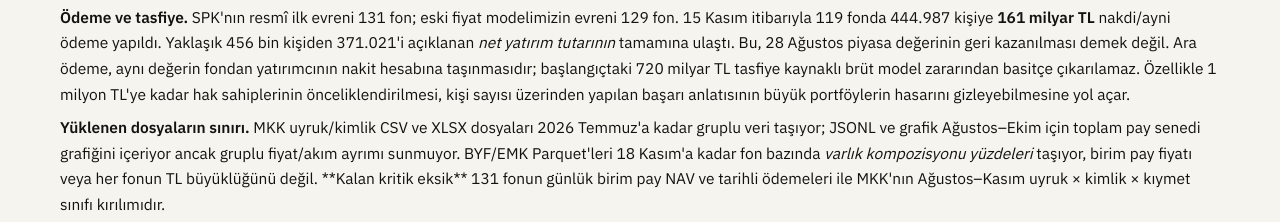
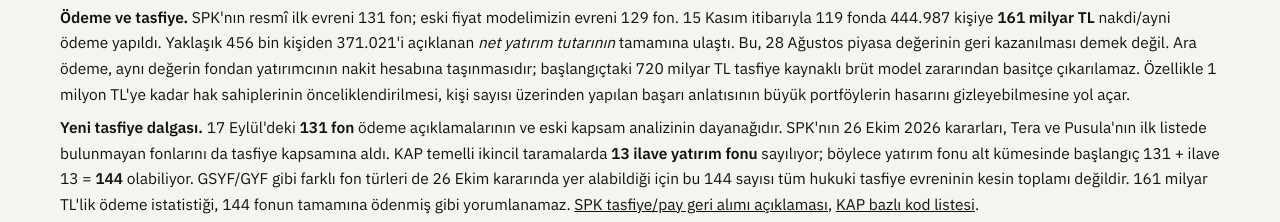
Before and after one commit to barancekim11152-bit/6-4-trilyon-tl-nereye-gitti, a plain HTML site: page index.html in a window 1280 px wide. Shown: the part 2073-2295 px from the top of the page. Drawn offline with Linux system fonts and the light colour scheme.

Commit message:
Clarify initial 131-fund versus 26 Oct additional liquidation cohorts and reconcile as-of model status

```diff
--- a/index.html
+++ b/index.html
@@ -206,6 +206,7 @@ footer{margin:46px 0 54px;font-size:12px;color:var(--ink3);border-top:1px solid
   <p style="margin:0 0 8px"><strong>Hisse senedi.</strong> Kullanıcının Bloomberg XU100 serisi 28 Ağustos 14.641,56 → 17 Kasım 11.661,00 (<strong>−%20,36</strong>); XUTUM 18.902,66 → 13.575,16 (<strong>−%28,18</strong>). 6 Kasım'a kıyasla XU100 +%1,55. Eski rapordaki MKK saklama stok değişiminden türetilen katsayılar burada fiyat betası yerine <strong>stok-duyarlılık göstergesi</strong> olarak kullanılmalıdır; net işlem akımından arındırılmış regresyon betası değildir. 18 Kasım Bloomberg PX_LAST gözlemleri 11.701,46 ve 13.620,91, tekdüze kapanış ve altın fiyatı eşleşmesi olmadığı için ana 17 Kasım hesaplamasına alınmadı.</p>
   <p style="margin:0 0 8px"><strong>Fonlar ve BES.</strong> Yüklenen 751 günlük toplam fon dosyasında YAT fonları 28 Ağustos 9,80 → 18 Kasım 7,80 trilyon TL, fark <strong>−2,00 trilyon TL</strong>. Dosyanın <em>tahmini net akım</em> sütunu aynı aralıkta <strong>−1,20 trilyon TL</strong> verir; yaklaşık −794 milyar TL kalan fiyat ve uzlaştırma artığıdır. EMK'da varlık -112 milyar TL, tahmini akım +29 milyar TL, artık −141 milyar TL. 6–17 Kasım marjinal YAT fiyat artığı +34 milyar TL, EMK -25 milyar TL modele eklenmiştir. Bunlar fon-bazlı kesin yatırımcı getirisi değildir. BYF ve emeklilik fonları başka fonları tutabildiğinden aynı maruziyeti birden fazla toplamda saymak mümkün.</p>
   <p style="margin:0 0 8px"><strong>Ödeme ve tasfiye.</strong> SPK'nın resmî ilk evreni 131 fon; eski fiyat modelimizin evreni 129 fon. 15 Kasım itibarıyla 119 fonda 444.987 kişiye <strong>161 milyar TL</strong> nakdi/ayni ödeme yapıldı. Yaklaşık 456 bin kişiden 371.021'i açıklanan <em>net yatırım tutarının</em> tamamına ulaştı. Bu, 28 Ağustos piyasa değerinin geri kazanılması demek değil. Ara ödeme, aynı değerin fondan yatırımcının nakit hesabına taşınmasıdır; başlangıçtaki 720 milyar TL tasfiye kaynaklı brüt model zararından basitçe çıkarılamaz. Özellikle 1 milyon TL'ye kadar hak sahiplerinin önceliklendirilmesi, kişi sayısı üzerinden yapılan başarı anlatısının büyük portföylerin hasarını gizleyebilmesine yol açar.</p>
+  <p style="margin:0 0 8px"><strong>Yeni tasfiye dalgası.</strong> 17 Eylül'deki <strong>131 fon</strong> ödeme açıklamalarının ve eski kapsam analizinin dayanağıdır. SPK'nın 26 Ekim 2026 kararları, Tera ve Pusula'nın ilk listede bulunmayan fonlarını da tasfiye kapsamına aldı. KAP temelli ikincil taramalarda <strong>13 ilave yatırım fonu</strong> sayılıyor; böylece yatırım fonu alt kümesinde başlangıç 131 + ilave 13 = <strong>144</strong> olabiliyor. GSYF/GYF gibi farklı fon türleri de 26 Ekim kararında yer alabildiği için bu 144 sayısı tüm hukuki tasfiye evreninin kesin toplamı değildir. 161 milyar TL'lik ödeme istatistiği, 144 fonun tamamına ödenmiş gibi yorumlanamaz. <a href="https://spk.gov.tr/data/6af9d0e68f95db0bf0bea384/Bas%C4%B1n%20Duyurusu_15112026.pdf">SPK tasfiye/pay geri alımı açıklaması</a>, <a href="https://yatirimci.ai/fon/tasfiye-edilen-fonlar">KAP bazlı kod listesi</a>.</p>
   <p style="margin:0 0 10px"><strong>Yüklenen dosyaların sınırı.</strong> MKK uyruk/kimlik CSV ve XLSX dosyaları 2026 Temmuz'a kadar gruplu veri taşıyor; JSONL ve grafik Ağustos–Ekim için toplam pay senedi grafiğini içeriyor ancak gruplu fiyat/akım ayrımı sunmuyor. BYF/EMK Parquet'leri 18 Kasım'a kadar fon bazında <em>varlık kompozisyonu yüzdeleri</em> taşıyor, birim pay fiyatı veya her fonun TL büyüklüğünü değil. **Kalan kritik eksik** 131 fonun günlük birim pay NAV ve tarihli ödemeleri ile MKK'nın Ağustos–Kasım uyruk × kimlik × kıymet sınıfı kırılımıdır.</p>
   <p style="margin:0;font-size:12px;color:var(--ink2)">Hesapların tamamı, 9 kaynak dosyasının kapsam denetimi, grup ayrımı hataları ve adım adım aritmetik: <a href="ANALIZ_20261118.md">18 Kasım teknik denetim notu</a>. Diğer kaynaklar: <a href="data/evds_20260828_20261117.csv">EVDS fiyat dizisi</a>, <a href="https://www.dunya.com/kose-yazisi/altinda-fiyat-artisi-satis-firsati-oldu/840152">Erkin Işık'ın stok hesabı</a>, <a href="https://www.gold.org/goldhub/data/gold-reserves-by-country">Dünya Altın Konseyi</a>, <a href="https://www.aa.com.tr/tr/ekonomi/bakan-simsek-fonlarin-tasfiyesinde-bugune-kadar-444-bin-987-kisiye-161-milyar-lira-odendi/4125708">15 Kasım ödeme açıklaması</a>.</p>
 </aside>
```
